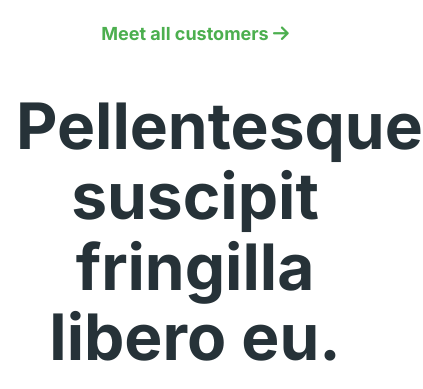
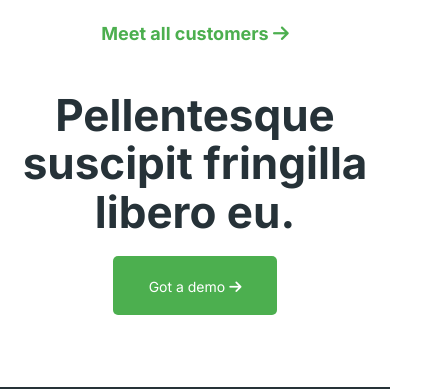
Before and after one commit to Ohzzy90/nexcent, a website built with Vite: page index.html in a window 390 px wide. Shown: the part 5917-6306 px from the top of the page, 423 px wide, since content can reach past the window. Built offline with nearby package versions, Linux system fonts and the light colour scheme.

Commit message:
ahh last one

```diff
--- a/src/style.css
+++ b/src/style.css
@@ -764,7 +764,7 @@ picture {
     top: 0;
     width: 100%;
   }
-  .header h1{
+  .header h1, .supicit h1{
     font-size: var(--fs-800);
   }
 
```
